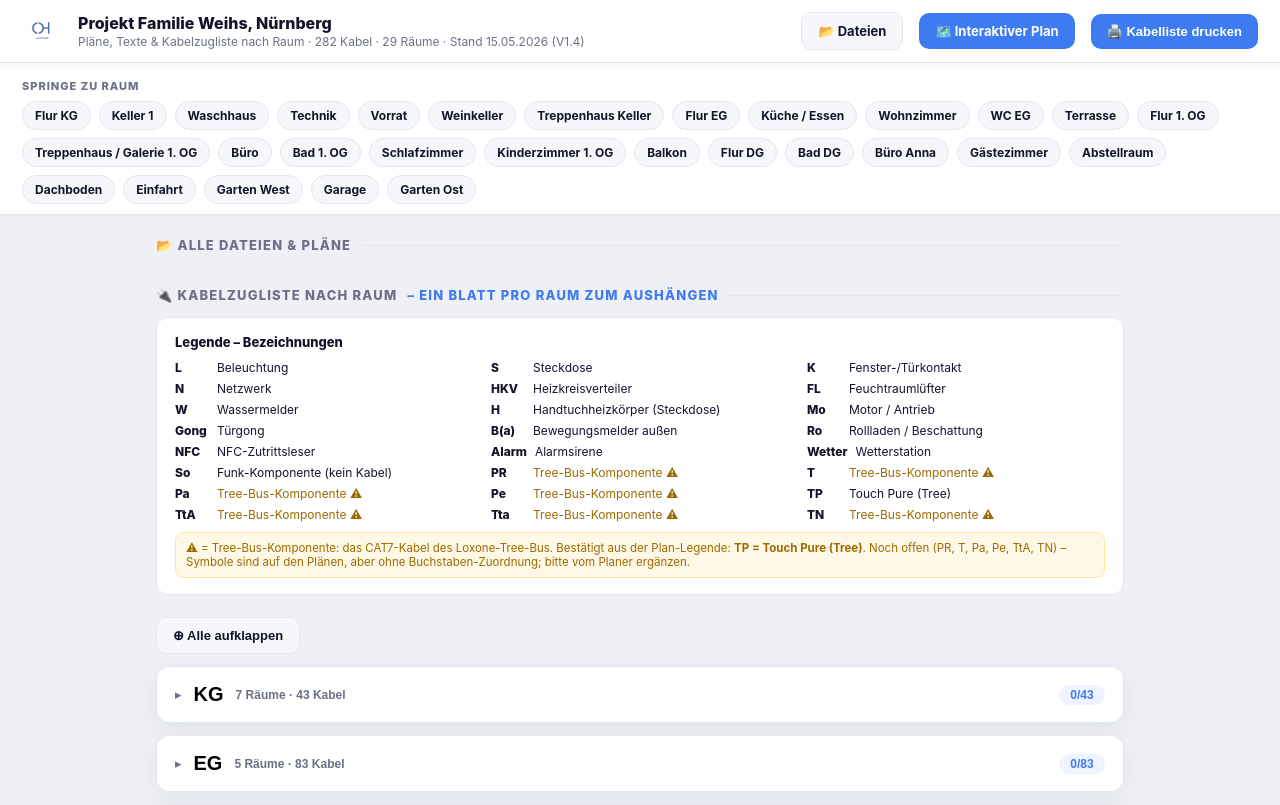
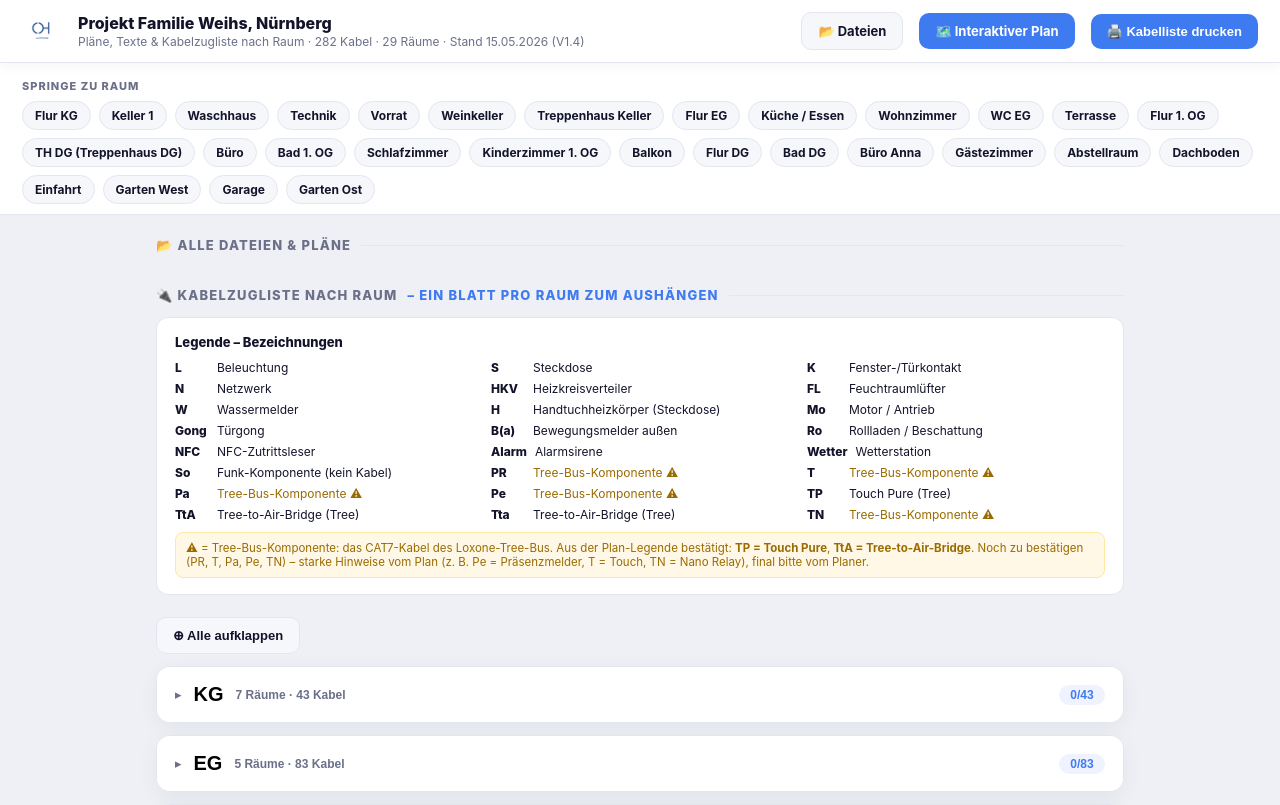
Before and after one commit to ohhaustechnik/OH, a PHP site: page /weihs/index.php in a window 1280 px wide. Shown: the top 805 px of the page. Run offline with PHP 8.4, Linux system fonts and the light colour scheme.

Commit message:
Weihs: Plan-Kontrolle - Raum 1.OG-02 = "TH DG", TtA bestaetigt
- Verdrahtung gegen den echten 1.OG-Plan geprueft: ~15 Geraete-Codes
  (Pe/PR/Ro/S/K/L/4xS ...) stimmen 1:1 mit der Liste.
- 1. OG Raum 02: echter Plan-Name "TH DG" (Treppenhaus DG, 1,28 m2) statt
  geratenem "Treppenhaus/Galerie".
- TtA = Tree-to-Air-Bridge (aus Plan-Legende bestaetigt). TP bereits davor.
- Restliche Tree-Kuerzel (PR/T/Pa/Pe/TN) mit starken Plan-Hinweisen, final
  noch vom Planer zu bestaetigen.

Co-Authored-By: Claude Opus 4.8 <noreply@anthropic.com>
Claude-Session: https://claude.ai/code/session_01F7bom2AB31Uryq24chbTmj

```diff
--- a/weihs/index.php
+++ b/weihs/index.php
@@ -64,8 +64,8 @@ $TYP = [
   'Pa'   =>['Tree-Bus-Komponente', true],
   'Pe'   =>['Tree-Bus-Komponente', true],
   'TP'   =>['Touch Pure (Tree)', false],
-  'TtA'  =>['Tree-Bus-Komponente', true],
-  'Tta'  =>['Tree-Bus-Komponente', true],
+  'TtA'  =>['Tree-to-Air-Bridge (Tree)', false],
+  'Tta'  =>['Tree-to-Air-Bridge (Tree)', false],
   'TN'   =>['Tree-Bus-Komponente', true],
 ];
 function typname($t, $TYP){ return $TYP[$t] ?? [$t, false]; }
@@ -295,7 +295,7 @@ tr.done .typ-pill, tr.done .dot{ opacity:.4; }
       <div class="row"><span class="k"><?= h($k) ?></span><span class="<?= $v[1]?'u':'' ?>"><?= h($v[0]) ?><?= $v[1]?' ⚠':'' ?></span></div>
     <?php endforeach; ?>
     </div>
-    <div class="hint">⚠ = Tree-Bus-Komponente: das CAT7-Kabel des Loxone-Tree-Bus. Bestätigt aus der Plan-Legende: <b>TP = Touch Pure (Tree)</b>. Noch offen (PR, T, Pa, Pe, TtA, TN) – Symbole sind auf den Plänen, aber ohne Buchstaben-Zuordnung; bitte vom Planer ergänzen.</div>
+    <div class="hint">⚠ = Tree-Bus-Komponente: das CAT7-Kabel des Loxone-Tree-Bus. Aus der Plan-Legende bestätigt: <b>TP = Touch Pure</b>, <b>TtA = Tree-to-Air-Bridge</b>. Noch zu bestätigen (PR, T, Pa, Pe, TN) – starke Hinweise vom Plan (z.&nbsp;B. Pe = Präsenzmelder, T = Touch, TN = Nano Relay), final bitte vom Planer.</div>
   </div>
 
 <?php if(!$data): ?>
```
Also changed, not shown: weihs/kabelliste.json.
